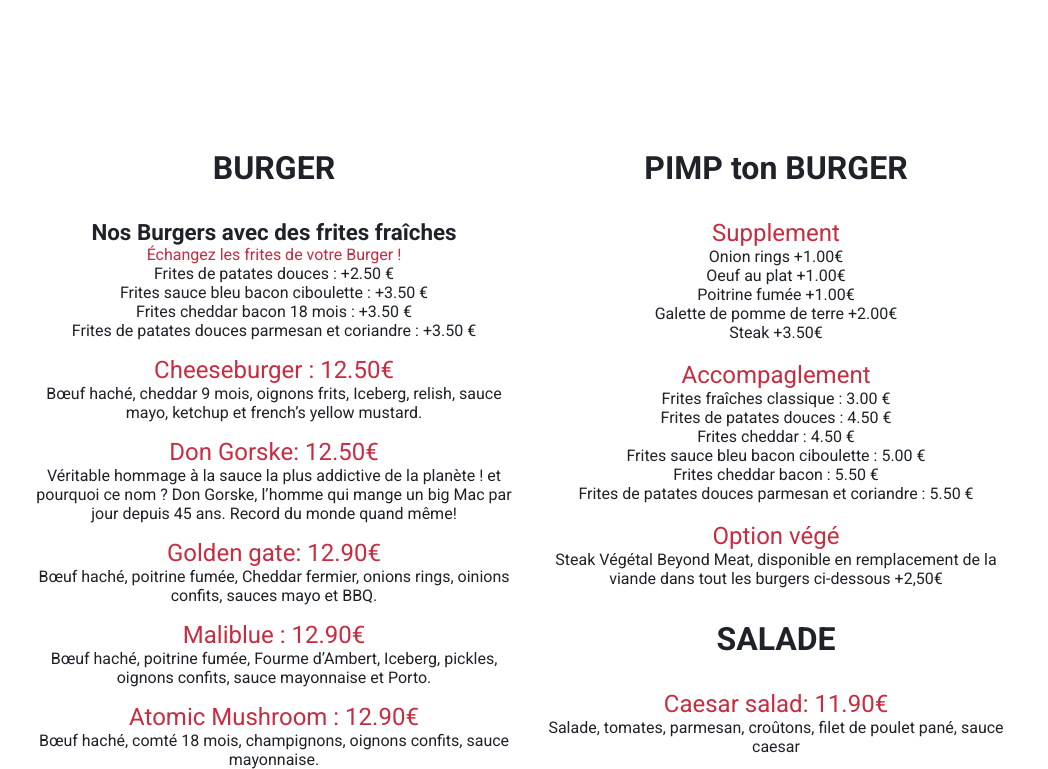
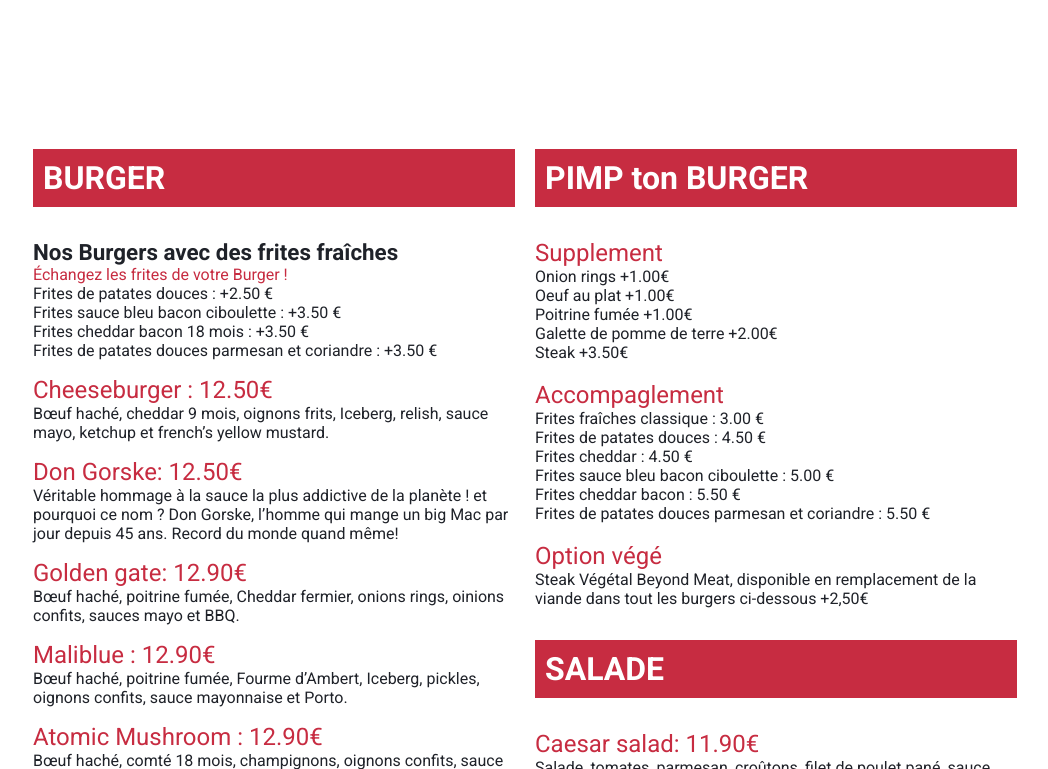
Before and after one commit to anthonyleplay/Fifty-s-american-diner, a plain HTML site: page index.html in a window 1280 px wide. Shown: the part 1201-1970 px from the top of the page, without its empty margins (105-1153 px from the left). Drawn offline with Linux system fonts and the light colour scheme.

Commit message:
modif titre menu

```diff
--- a/assets/CSS/style.css
+++ b/assets/CSS/style.css
@@ -195,7 +195,7 @@ div.container-dishes div.dishes-bloc div.dishes-img .text-survol-dishes:hover {
 
 /* ========================== zone menu du resto  */
 #dishes-box{
-  text-align: center;
+  text-align: left;
   margin: 0 auto;
   width: 80%;
 }
@@ -212,7 +212,9 @@ div.container-dishes div.dishes-bloc div.dishes-img .text-survol-dishes:hover {
 
 }
 .dishes-box-column h3, .dishes-box-column-dessert h3{
-  color: #1f2229;
+  color: white;
+  background-color: #C72C41;
+  padding: 10px;
   font-size: 2rem;
 }
 .dishes-box-column h4{
@@ -231,6 +233,7 @@ div.container-dishes div.dishes-bloc div.dishes-img .text-survol-dishes:hover {
 .dishes-box-column div, .dishes-box-column-dessert div{
   color: #1f2229;
   margin-bottom: 1rem;
+
 }
 /* ========================== zone contact ards + tel, etc.. */
 #contact{
```
